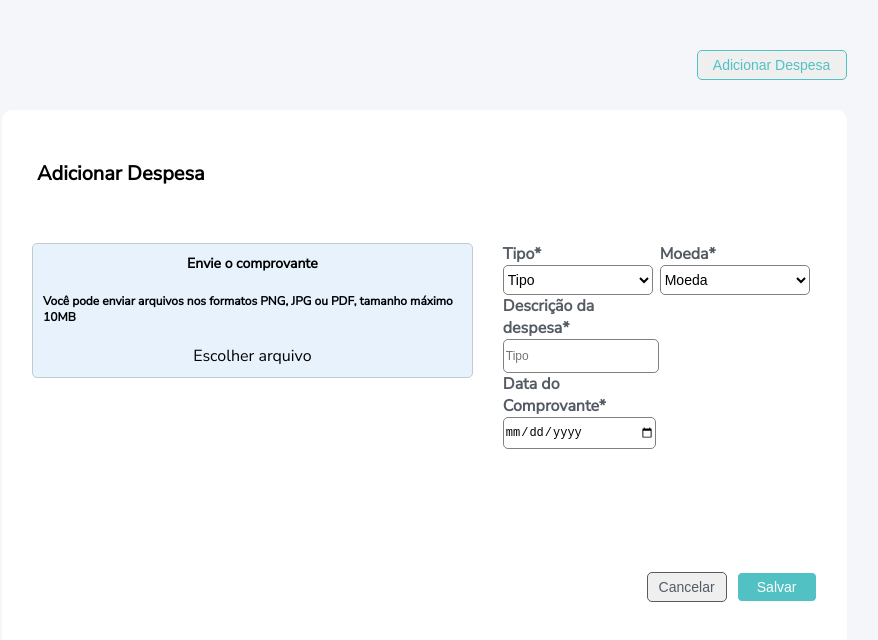
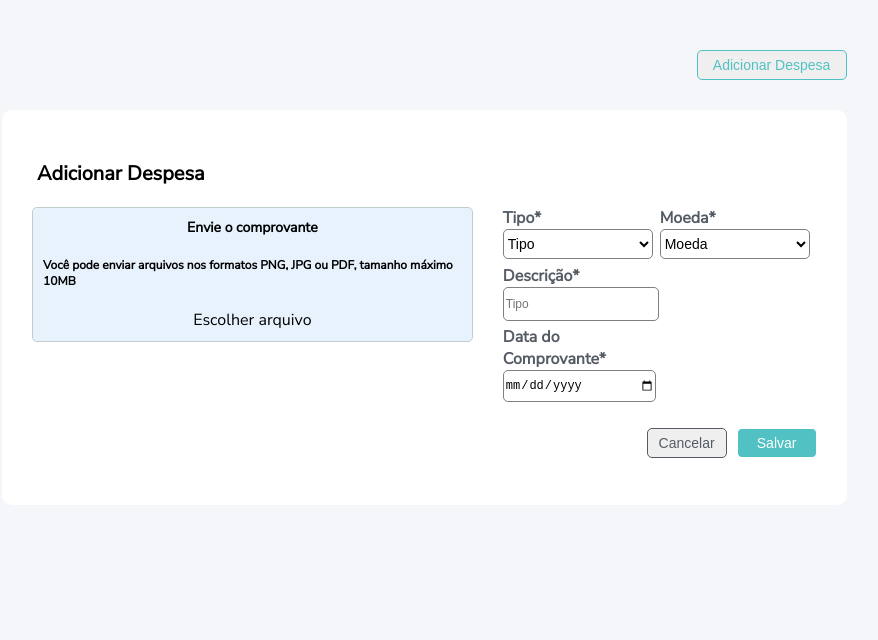
Before and after one commit to Daniel-Quirino/hotmart-challenge-front, a React (Create React App) app: page / in a window 1280 px wide. Both pictures are taken after a click on the button "Adicionar Despesa". Shown: the top 640 px of the page, without its empty margins (28-906 px from the left). Built offline with nearby package versions, Linux system fonts and the light colour scheme; no server answers.

Commit message:
refactory:

```diff
--- a/src/Pages/Refund/Components/AddExpense/AddExpense.js
+++ b/src/Pages/Refund/Components/AddExpense/AddExpense.js
@@ -12,7 +12,7 @@ const renderCancelButton = (props) => {
 
 const renderSaveButton = (props) => {
   return (
-    <button type='submit' className='add-expense-button_save' onClick={props.addNewExpense} >
+    <button type='submit' className='add-expense-button_save' onClick={props.addNewExpense}  >
       Salvar
     </button>
   )
@@ -20,8 +20,8 @@ const renderSaveButton = (props) => {
 
 const selectTypes = () => {
   return (
-    <select placeholder='Tipo'>
-      <option disabled selected value> Tipo </option>
+    <select defaultValue={'DEFAULT'} >
+        <option value="DEFAULT" disabled> Tipo</option>
       <option> {enumExpenseTypes['hotel-fee']} </option>
       <option> {enumExpenseTypes['food']} </option>
     </select>
@@ -31,8 +31,8 @@ const selectTypes = () => {
 
 const selectCoins = () => {
   return (
-    <select placeholder='Moeda'>
-      <option disabled selected value> Moeda </option>
+    <select  defaultValue={'DEFAULT'} >
+       <option value="DEFAULT" disabled> Moeda </option>
       <option> {enumCoins['BRL']} </option>
       <option> {enumCoins['USA']} </option>
       <option> {enumCoins['UK']} </option>
@@ -66,7 +66,7 @@ const AddExpense = (props) => {
             {selectCoins()}
           </div>
           <div className="add-expense__inputs__expense_description">
-            <label>Descrição da despesa*</label>
+            <label>Descrição*</label>
             <input
               type='text'
               placeholder='Tipo'
@@ -77,6 +77,7 @@ const AddExpense = (props) => {
             <input
               placeholder='Selecione a data'
               type='date'
+              onChange={() =>{}}
             />
           </div>
 
--- a/src/Pages/Refund/Components/AddExpense/AddExpense.scss
+++ b/src/Pages/Refund/Components/AddExpense/AddExpense.scss
@@ -12,7 +12,7 @@ $clear-blue: #51c1c3;
 .add-expense {
   display: grid;
   grid-template-columns: 1.5fr 1fr;
-  grid-template-rows: 1fr 2fr 1fr 1fr;
+  grid-template-rows: 1fr 3fr 1fr;
 }
 
 .add-expense__title {
@@ -97,7 +97,7 @@ $clear-blue: #51c1c3;
 
 .add-expense__buttons {
   grid-column: 1 / 3;
-  grid-row: 4 / 5;
+  grid-row: 3 / 4;
   display: flex;
   justify-content: flex-end;
   margin-top: 20px;
@@ -135,6 +135,7 @@ $clear-blue: #51c1c3;
   label {
     color: $strong-color;
     font-weight: bold;
+    margin-top: 10px;
   }
 }
 
```
Also changed, not shown: 2 other files (tests, documents, lock files or other folders).
